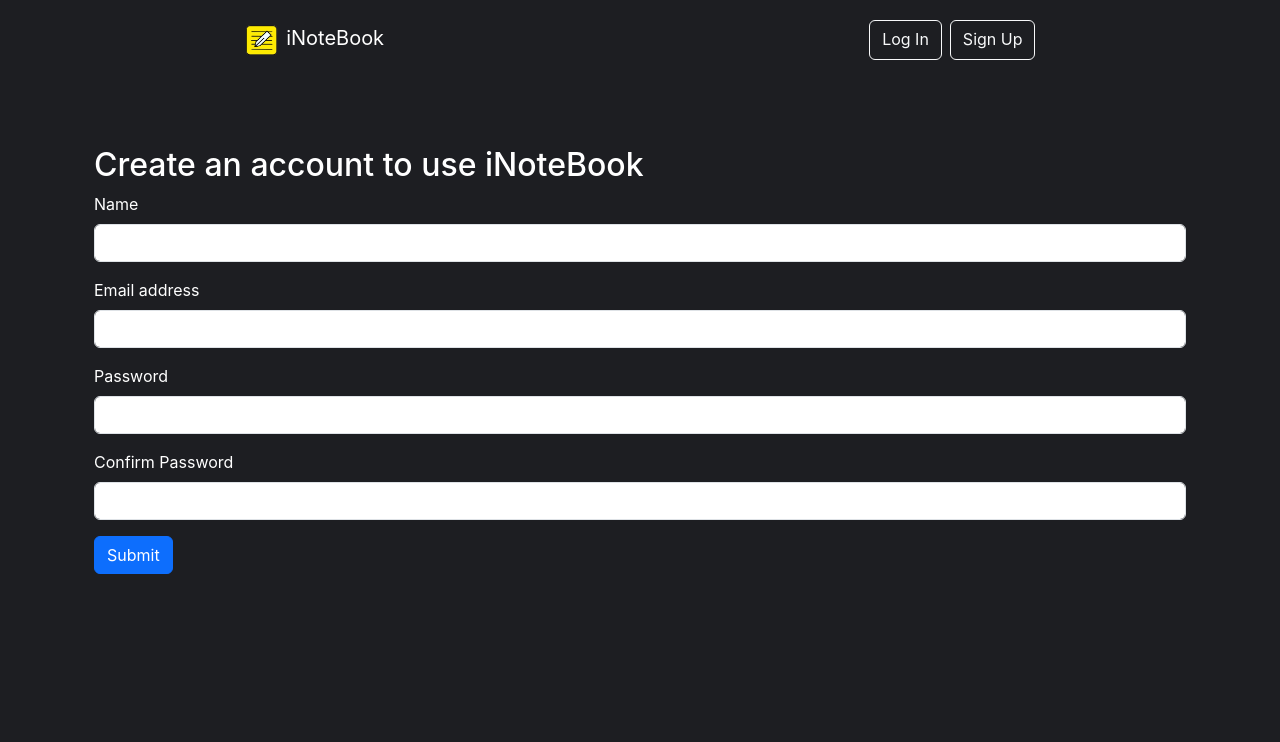
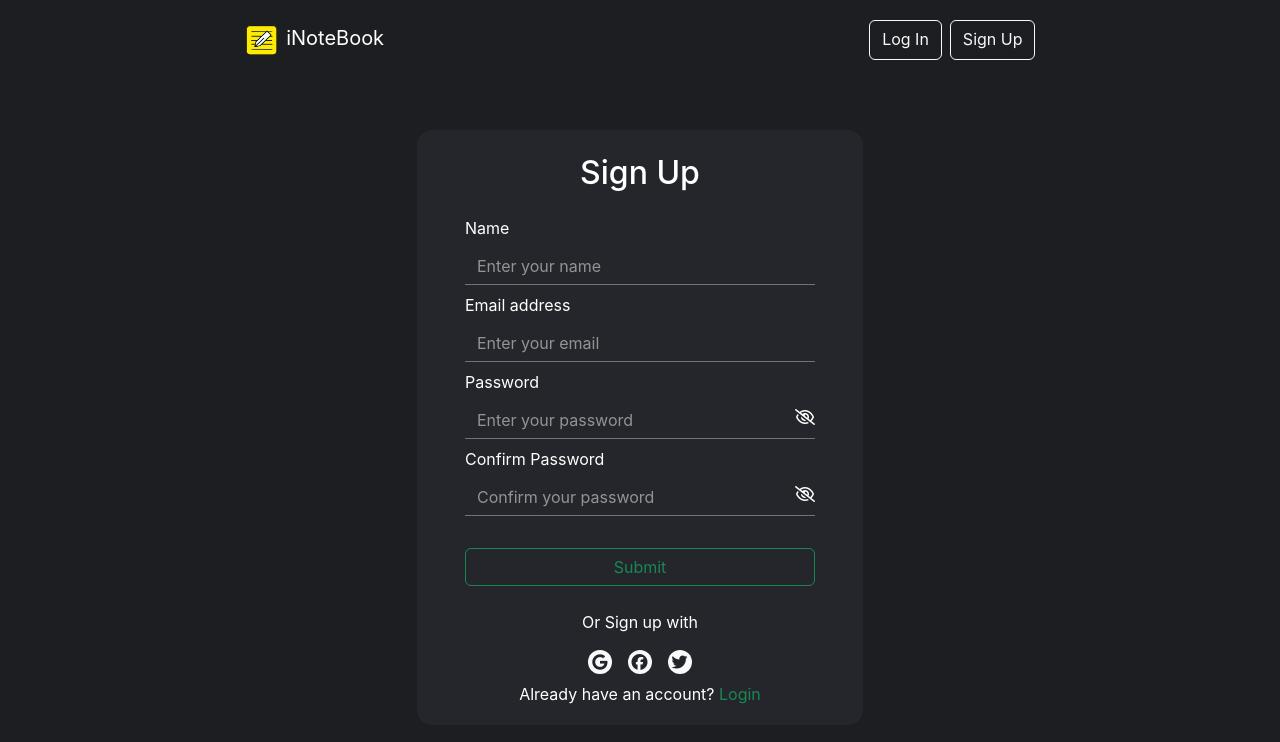
Before and after one commit to ToufikGouri/iNoteBook, a React (Create React App) app: page /signup in a window 1280 px wide. Shown: the top 742 px of the page. Built offline with nearby package versions, Linux system fonts and the light colour scheme; the HTML template or start-up script is replaced by a standard one.

Commit message:
Signup page updated

```diff
--- a/src/components/Login.js
+++ b/src/components/Login.js
@@ -42,7 +42,7 @@ const Login = (props) => {
                     </div>
                     <div className="mb-4 mx-5 position-relative">
                         <label htmlFor="password" className="form-label">Password</label>
-                        <input type={showpass ? "text" : "password"} className="form-control " value={credentials.password} onChange={onChange} id="password" name='password' />
+                        <input type={showpass ? "text" : "password"} className="form-control " value={credentials.password} onChange={onChange} id="password" name='password' placeholder='Type your password' />
                         <i onClick={() => setShowpass(!showpass)} className={`fa-regular fa-eye${showpass ? "" : "-slash"} eyeLogo loginLink mb-1`}></i>
                         <Link className='text-light position-absolute text-decoration-none end-0 loginLink'>Forgot password?</Link>
                     </div>
@@ -56,7 +56,7 @@ const Login = (props) => {
                         <i className="fa-brands fa-facebook mx-2 text-dark bg-light p-1 rounded-circle loginLink"></i>
                         <i className="fa-brands fa-twitter mx-2 text-dark bg-light p-1 rounded-circle loginLink"></i>
                     </div>
-                    <p className='my-4'>Don't have an account? <Link to="/signup" className='text-light loginLink'>Sign Up</Link></p>
+                    <p className='my-4'>Don't have an account? <Link to="/signup" className='text-success text-decoration-none loginLink'>Sign Up</Link></p>
                 </div>
             </div>
         </>
--- a/src/components/Signup.js
+++ b/src/components/Signup.js
@@ -1,14 +1,26 @@
 import React, { useState } from 'react'
-import { useNavigate } from 'react-router-dom'
+import { Link, useNavigate } from 'react-router-dom'
 
 const Signup = (props) => {
 
     const [credentials, setCredentials] = useState({ name: '', email: '', password: '', cpassword: '' })
+
+    // To toggle the password field
+    const [showpass, setShowpass] = useState(false)
+    const [confpass, setConfpass] = useState(false)
+
     let navigate = useNavigate()
 
     const handleSubmit = async (e) => {
         e.preventDefault()
         const { name, email, password, cpassword } = credentials;
+
+        // If pass and confpass not matches
+        if (password !== cpassword) {
+            props.showAlert("Password Not Matched", "danger")
+            return
+        }
+
         const response = await fetch('http://localhost:5000/api/auth/createuser', {
             method: "POST",
             headers: {
@@ -17,7 +29,7 @@ const Signup = (props) => {
             body: JSON.stringify({ name, email, password }),
         });
         const json = await response.json()
-        console.log(json);
+
         if (json.success) {
             // Save the auth token and redirect
             localStorage.setItem('token', json.authtoken);
@@ -34,29 +46,43 @@ const Signup = (props) => {
         setCredentials({ ...credentials, [e.target.name]: e.target.value })
     }
 
+
+
     return (
         <>
-            <div className="container text-white mt-3">
-                <h2>Create an account to use iNoteBook</h2>
-                <form onSubmit={handleSubmit}>
-                    <div className="mb-3">
+            <div className="container authContainer text-white" style={{ height: "595px" }}>
+                <h2 className='text-center my-4'>Sign Up</h2>
+                <form className='text-white d-flex flex-column align-items-center' onSubmit={handleSubmit}>
+                    <div className="mb-2">
                         <label htmlFor="name" className="form-label">Name</label>
-                        <input type="text" className="form-control" id="name" name='name' aria-describedby="emailHelp" onChange={onChange} />
+                        <input type="text" className="form-control" id="name" name='name' aria-describedby="emailHelp" onChange={onChange} required placeholder='Enter your name' />
                     </div>
-                    <div className="mb-3">
+                    <div className="mb-2">
                         <label htmlFor="email" className="form-label">Email address</label>
-                        <input type="email" className="form-control" id="email" name='email' aria-describedby="emailHelp" onChange={onChange} />
+                        <input type="email" className="form-control" id="email" name='email' aria-describedby="emailHelp" onChange={onChange} required placeholder='Enter your email' />
                     </div>
-                    <div className="mb-3">
+                    <div className="mb-2 position-relative">
                         <label htmlFor="password" className="form-label">Password</label>
-                        <input type="password" className="form-control" id="password" name='password' onChange={onChange} minLength={5} required />
+                        <input type={showpass ? "text" : "password"} className="form-control" id="password" name='password' onChange={onChange} minLength={5} required placeholder='Enter your password' />
+                        <i onClick={() => setShowpass(!showpass)} className={`fa-regular fa-eye${showpass ? "" : "-slash"} eyeLogo loginLink mb-1`}></i>
                     </div>
-                    <div className="mb-3">
+                    <div className="mb-2  position-relative">
                         <label htmlFor="cpassword" className="form-label">Confirm Password</label>
-                        <input type="password" className="form-control" id="cpassword" name='cpassword' onChange={onChange} minLength={5} required />
+                        <input type={confpass ? "text" : "password"} className="form-control" id="cpassword" name='cpassword' onChange={onChange} minLength={5} required placeholder='Confirm your password' />
+                        <i onClick={() => setConfpass(!confpass)} className={`fa-regular fa-eye${confpass ? "" : "-slash"} eyeLogo loginLink mb-1`}></i>
                     </div>
-                    <button type="submit" className="btn btn-primary">Submit</button>
+                    <button type="submit" className="btn btn-outline-success my-4">Submit</button>
                 </form>
+
+                <div className="text-center">
+                    <p>Or Sign up with</p>
+                    <div>
+                        <i className="fa-brands fa-google mx-2 text-dark bg-light p-1 rounded-circle loginLink"></i>
+                        <i className="fa-brands fa-facebook mx-2 text-dark bg-light p-1 rounded-circle loginLink"></i>
+                        <i className="fa-brands fa-twitter mx-2 text-dark bg-light p-1 rounded-circle loginLink"></i>
+                    </div>
+                    <p className='my-2'>Already have an account? <Link to="/login" className='text-success text-decoration-none loginLink'>Login</Link> </p>
+                </div>
             </div>
         </>
     )
--- a/src/css/authPage.css
+++ b/src/css/authPage.css
@@ -32,4 +32,16 @@
     color: #858585 !important;
 }
 
-/* Sign Up css */
+::placeholder {
+    color: white !important;
+    opacity: 0.5 !important;
+}
+
+input:-webkit-autofill,
+input:-webkit-autofill:hover,
+input:-webkit-autofill:focus,
+input:-webkit-autofill:active {
+    -webkit-box-shadow: 0 0 0 30px #25262B inset !important;
+    -webkit-text-fill-color: white !important;
+    caret-color: white !important;
+}
```
Also changed, not shown: src/App.css (+10 -0 lines).
